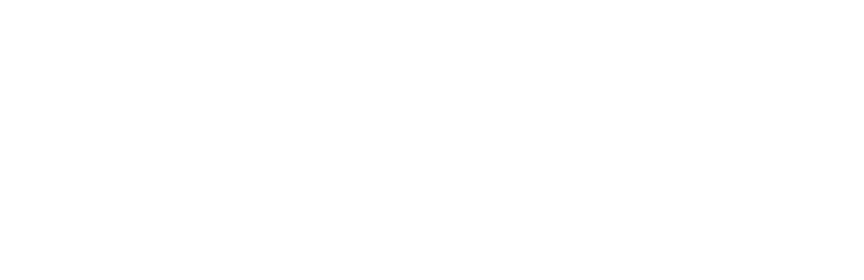
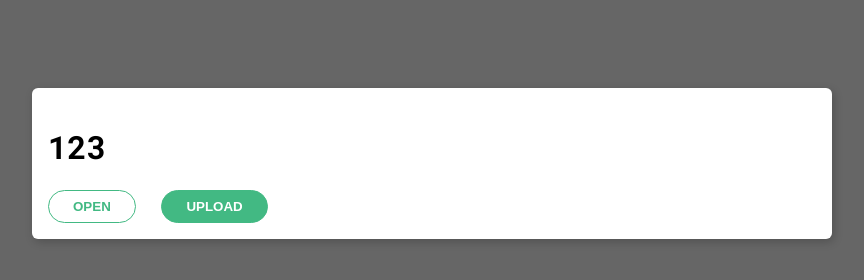
Before and after one commit to riorustik/Uploading-files-with-JS, a website built with Parcel: page index.html in a window 1280 px wide. Shown: the whole page, without its empty margins (208-1072 px from the left). Built offline with nearby package versions, Linux system fonts and the light colour scheme.

Commit message:
basis html_markup&css

```diff
--- a/index.html
+++ b/index.html
@@ -6,9 +6,24 @@
           content="width=device-width, user-scalable=no, initial-scale=1.0, maximum-scale=1.0, minimum-scale=1.0">
     <meta http-equiv="X-UA-Compatible"
           content="ie=edge">
-    <title>Document</title>
+    <title>Upload file</title>
+    <link rel="stylesheet"
+          href="style.css">
 </head>
 <body>
+
+<div class="container">
+    <div class="card">
+        <h1>123</h1>
+        <button class="btn">
+            open
+        </button>
+        <button class="btn primary">
+            upload
+        </button>
+    </div>
+</div>
+
 <script src="app.js"></script>
 </body>
 </html>
--- /dev/null
+++ b/style.css
@@ -0,0 +1,50 @@
+@import url('https://fonts.googleapis.com/css2?family=Roboto+Mono:wght@100..700&display=swap');
+
+body {
+    background: #666;
+    font-family: "Roboto Mono", monospace;
+}
+
+.container {
+    padding-top: 5rem;
+    width: 800px;
+    margin: 0 auto;
+}
+
+
+.card{
+    border-radius: 6px;
+    background: #fff;
+    padding: 1rem;
+    box-shadow: 2px 3px 10px rgba(0, 0, 0, 0.2);
+}
+
+.btn {
+    color: #42b983;
+    position: relative;
+    border-radius: 99px;
+    border: 1px solid #42b983;
+    text-decoration: none;
+    text-transform: uppercase;
+    padding: 0.5rem 1.5rem;
+    font-weight: 700;
+    outline: none;
+    background: #fff;
+    transition: all 0.22s;
+    cursor: pointer;
+    margin-right: 1rem;
+
+    &:active {
+        box-shadow: inset 1px 1px 1px rgba(0, 0, 0, 0.3);
+    }
+
+    &:hover {
+        cursor: pointer;
+        opacity: 0.8;
+    }
+}
+
+.btn.primary {
+    background: #42b983;
+    color: #fff;
+}
```
